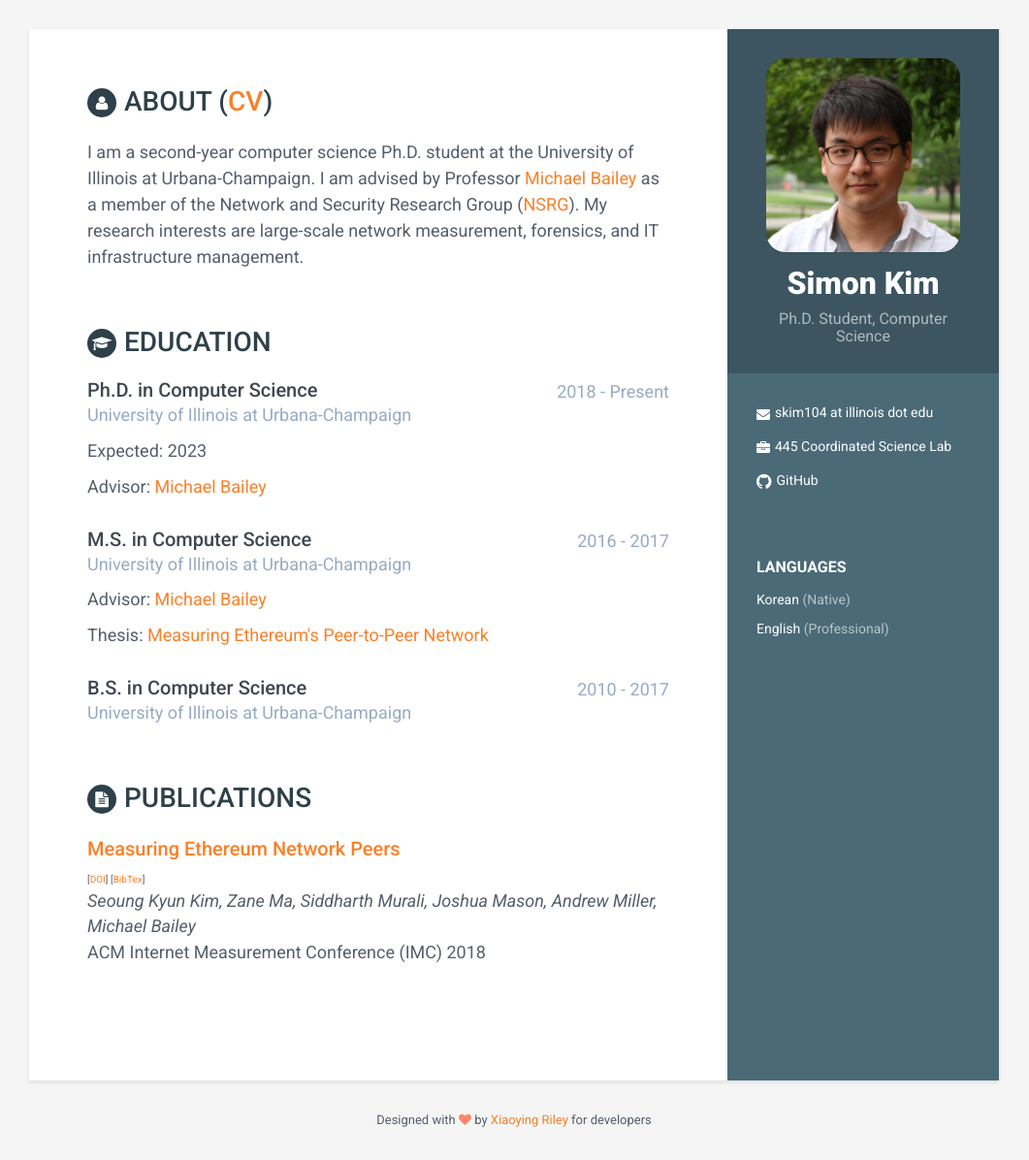
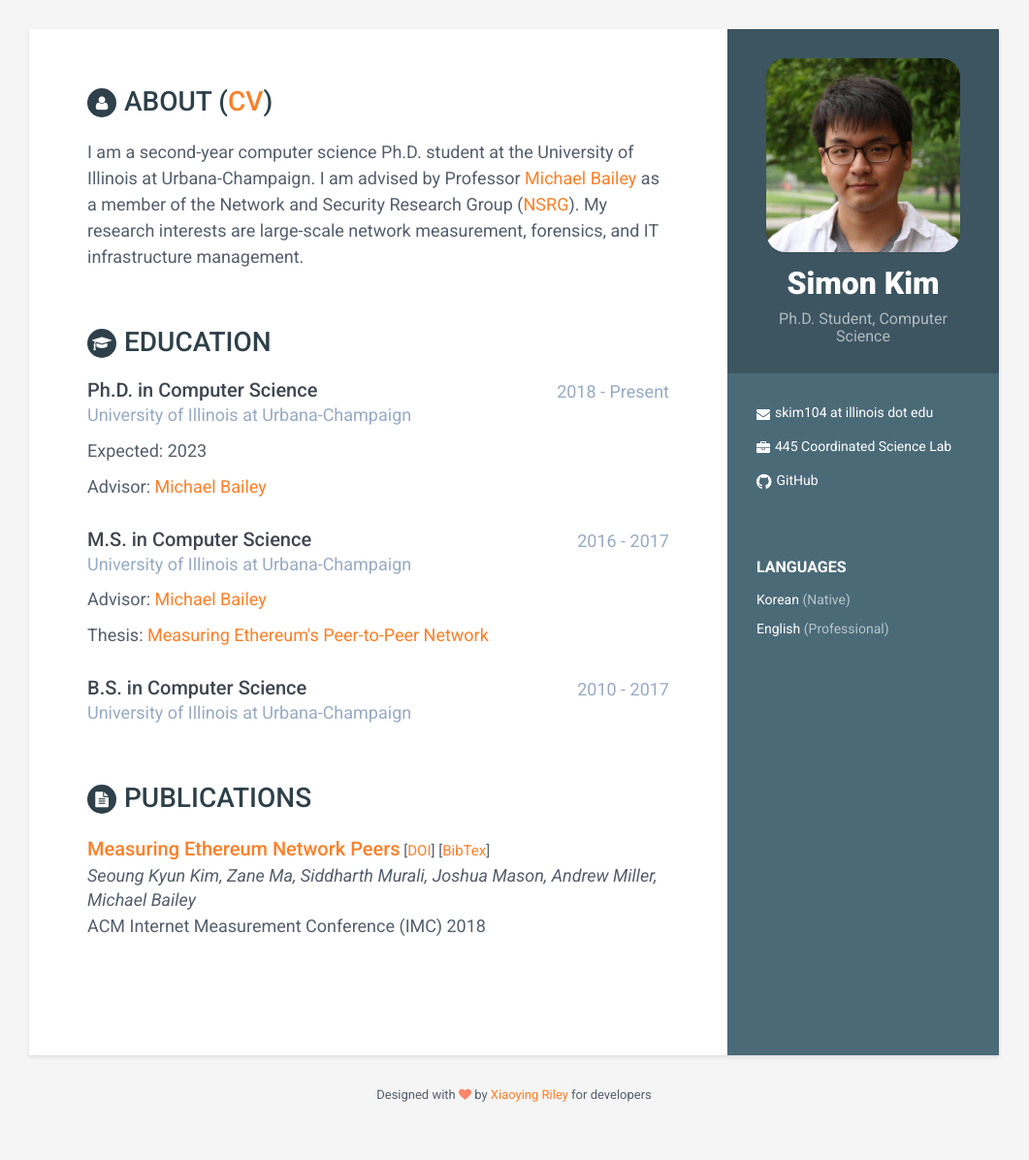
Before and after one commit to SimonSK/simonsk.github.io, a Jekyll site: the page built from index.html, in a window 1280 px wide. Shown: the whole page at 97% size, without its empty margins (110-1171 px from the left). Built offline with Jekyll 4.4.1, drawn with Linux system fonts in a browser that asks for light colours; after the commit the page ends 1170 px from its top, so only the background shows below that.

Commit message:
publication format fix

```diff
--- a/_includes/publications.html
+++ b/_includes/publications.html
@@ -12,10 +12,10 @@
   {% for publication in site.data.publications.publications %}
     <div class="item">
       <div>
-        <div class="publication-title"><a href="{{ publication.link }}">{{ publication.title }}</a></div>
+        <div class="publication-title" style="display: inline"><a href="{{ publication.link }} " target="_blank">{{ publication.title }}</a></div>
         <div class="publication-meta" style="display: inline">
-          [<a href="{{ publication.doi }}">DOI</a>]
-          [<a href="{{ publication.bib }}">BibTex</a>]
+          [<a href="{{ publication.doi }}" target="_blank">DOI</a>]
+          [<a href="{{ publication.bib }}" target="_blank">BibTex</a>]
         </div>
       </div>
       <div class="publication-conference">{{ publication.authors }}</div>
--- a/assets/css/styles-6.css
+++ b/assets/css/styles-6.css
@@ -246,7 +246,7 @@ p {
   margin-bottom: 1px;
 }
 .main-wrapper .publication-meta {
-  font-size: 10px;
+  font-size: 15px;
   margin-bottom: 1px;
 }
 .main-wrapper .publication-authors {
```
